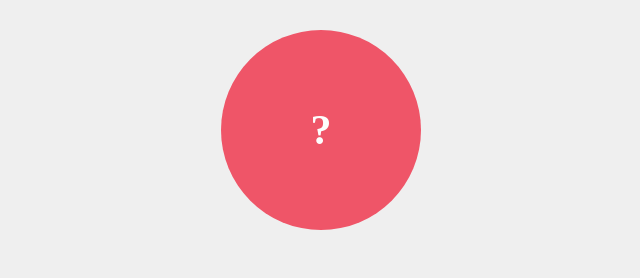
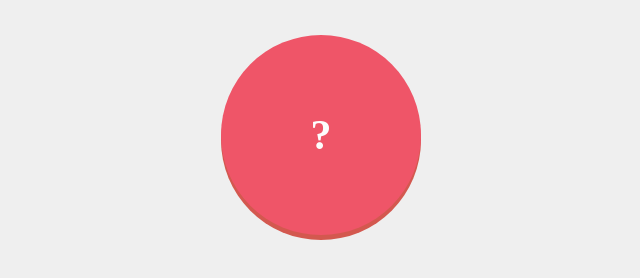
Before and after one commit to ma2ok/omikuji, a plain HTML site: page index.html in a window 1280 px wide. In both pictures the pointer is over the element 640 px from the left and 130 px from the top of the page. Shown: the whole page, without its empty margins (319-959 px from the left). Drawn offline with Linux system fonts and the light colour scheme.

Commit message:
ボタンをアニメーション追加

```diff
--- a/css/style.css
+++ b/css/style.css
@@ -13,8 +13,15 @@ body {
   color: #fff;
   font-weight: bold;
   font-size:42px;
+  box-shadow: 0 10px 0 #d1483e;
+  user-select: none;
 }
 
 #btn:hover{
   opacity: 0.9;
 }
+
+#btn:hover{
+  box-shadow: 0 5px 0 #d1483e;
+  margin-top: 35px;
+}
```
